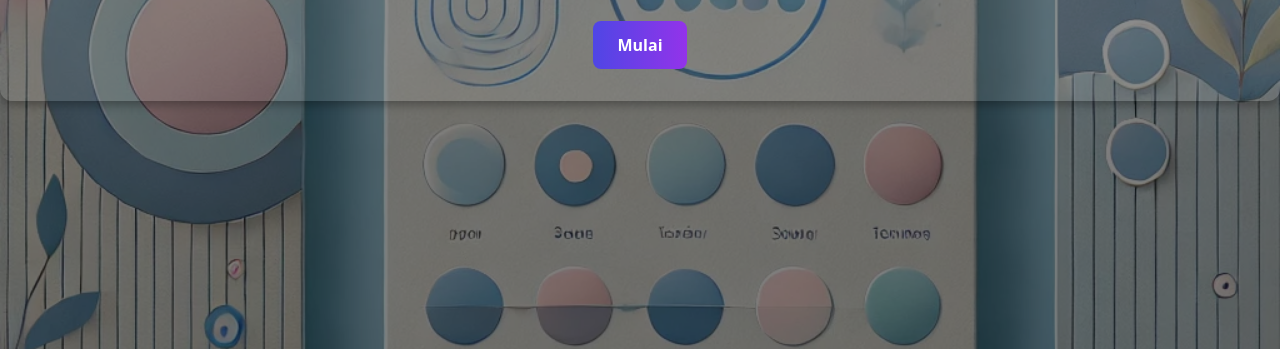
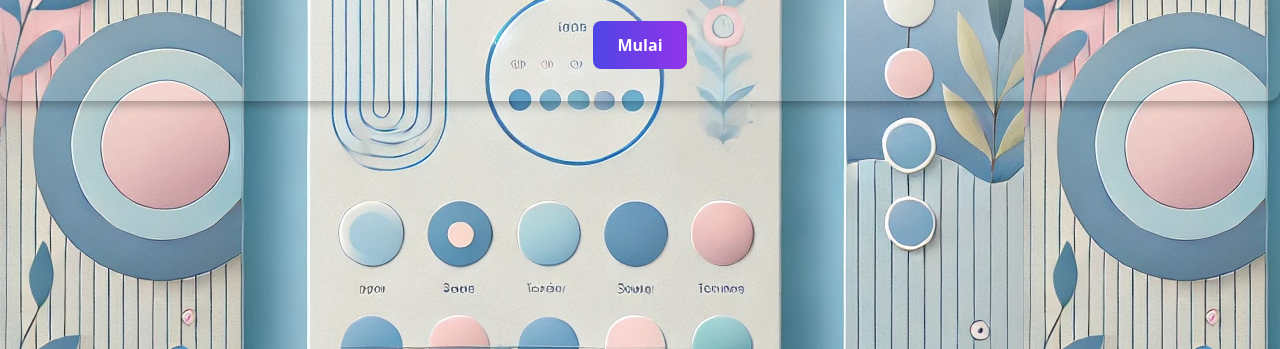
Before and after one commit to Denmard123/HabitTracker, a plain HTML site: page index.html in a window 1280 px wide. Shown: the part 451-800 px from the top of the page. Drawn offline with nearby package versions, Linux system fonts and the light colour scheme.

Commit message:
Update index.html

```diff
--- a/index.html
+++ b/index.html
@@ -46,24 +46,13 @@
 
     /* Background dengan overlay */
     body {
-      background: url('./public/bg.webp') no-repeat center center/cover;
+      background: url('./public/bg.webp');
       color: white;
       display: flex;
       align-items: center;
       justify-content: center;
       height: 100vh;
       position: relative;
-    }
-
-    body::before {
-      content: '';
-      position: absolute;
-      top: 0;
-      left: 0;
-      width: 100%;
-      height: 100%;
-      background: rgba(0, 0, 0, 0.5);
-      z-index: 1;
     }
 
     .container {
```
